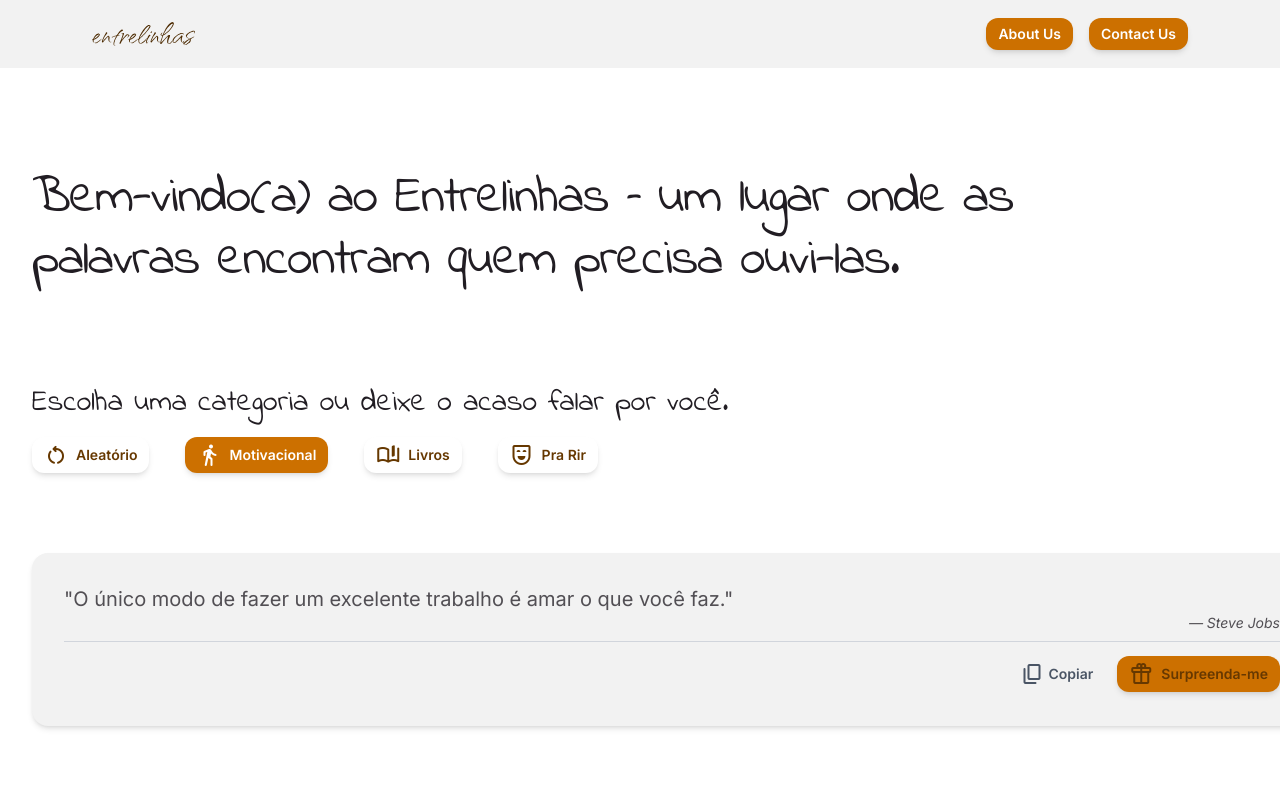
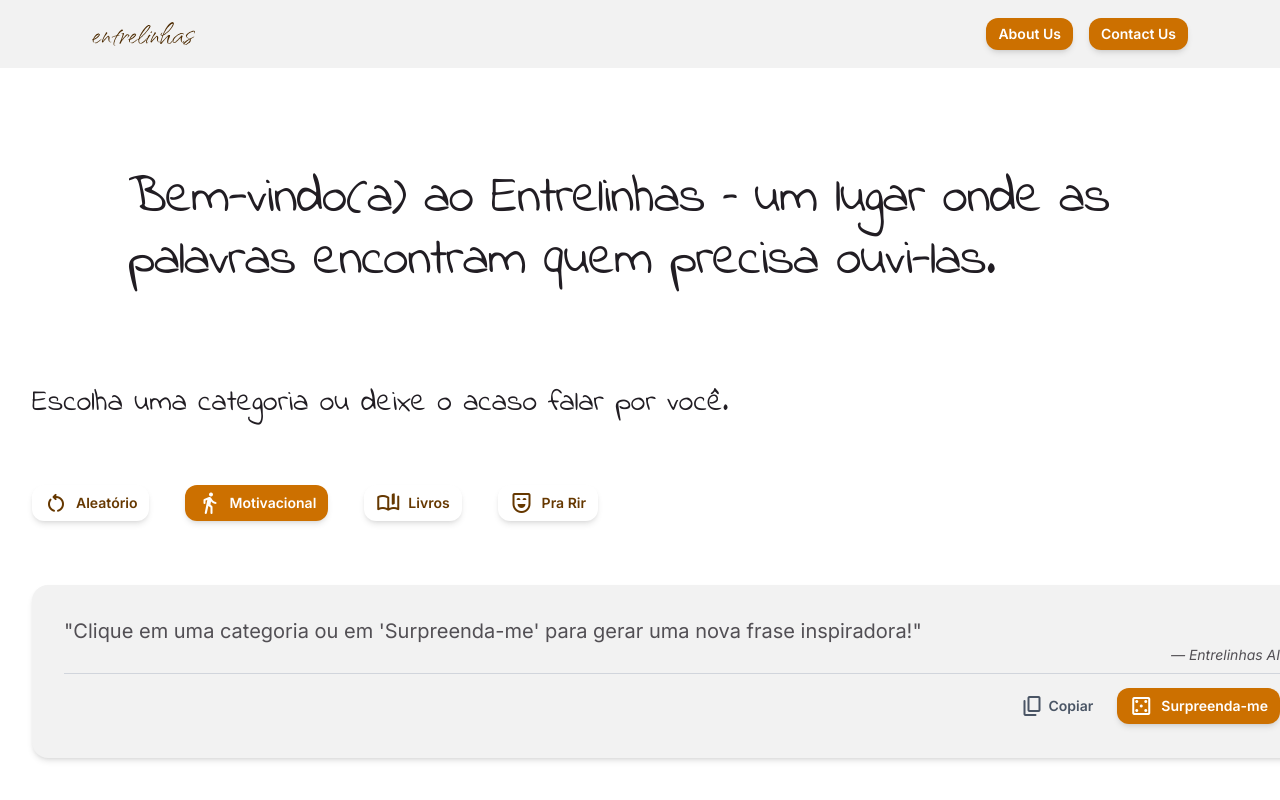
Before and after one commit to helena-antoni/entrelinhas, a React (Vite) app: page / in a window 1280 px wide. Shown: the top 800 px of the page. Built offline with nearby package versions, Linux system fonts and the light colour scheme.

Commit message:
feat(quote): Implement loading flow and refactor action buttons

```diff
--- a/src/components/QuoteCards.tsx
+++ b/src/components/QuoteCards.tsx
@@ -1,18 +1,30 @@
 import React from 'react';
 import LinkButton from './ui/LinkButton';
+import { Quote } from '../types';
+import CategoryButton from './CategoryButton';
+import ActionButton from './ui/ActionButton';
 
-interface QuoteCardProps {
+interface QuoteCardsProps {
     quote: Quote;
     onSurpriseMeClick: () => void;
     onCopyClick: () => void;
+    isLoading: boolean; // NOVO: Propriedade para controlar o estado
 }
 export interface Quote {
     text: string;
     author: string;
     categorySlug: string;
 }
-const QuoteCards: React.FC<QuoteCardsProps> = ({ quote, onSurpriseMeClick }) => {
 
+// Componente de carregamento (Spinner)
+const LoadingSpinner = () => (
+    <div className="flex flex-col items-center justify-center w-full min-h-[150px] text-[#CC7000]">
+        <span className="material-symbols-rounded text-4xl animate-spin">autorenew</span>
+        <p className="mt-2 text-sm font-semibold">Gerando inspiração...</p>
+    </div>
+);
+
+const QuoteCards: React.FC<QuoteCardsProps> = ({ quote, onSurpriseMeClick, onCopyClick, isLoading }) => {
 
     const cardClasses = `
         flex flex-col justify-between
@@ -29,7 +41,10 @@ const QuoteCards: React.FC<QuoteCardsProps> = ({ quote, onSurpriseMeClick }) =>
     return (
         <div className={cardClasses}>
 
-            {/* frase e autor */}
+            {isLoading ? (
+                <LoadingSpinner />
+            ) : (
+
             <div className="w-full bg-[#F2F2F2] ">
                 {/* Frase */}
                 <p className="
@@ -50,41 +65,35 @@ const QuoteCards: React.FC<QuoteCardsProps> = ({ quote, onSurpriseMeClick }) =>
                     — {quote.author}
                     </p>
                 </p>
-            </div>
+            </div>)}
 
 
             {/* botão copiar e surpreenda-me) */}
-            <div className="
+            <div className={`
                 w-full
                 flex justify-end items-center
                 border-t border-gray-300 pt-3 mt-2
                 gap-4
-            ">
+            ${isLoading ? 'opacity-50 pointer-events-none' : ''}
+            `}>
 
-                <button
-                    className="
-                        flex items-center gap-1
-                        text-sm font-semibold
-                        text-gray-600 hover:text-[#CC7000]
-                        transition duration-200
-                        p-2 rounded-lg
-                        flex-shrink-0
-                        min-w-fit
-                    "
+                {/* BOTÃO COPIAR (Agora é um ActionButton Secundário) */}
+                <ActionButton
+                    name="Copiar"
+                    icon="content_copy"
+                    onClick={onCopyClick}
+                    isPrimary={false} // Estilo secundário (cinza)
+                    disabled={isLoading}
+                />
 
-                >
-                    <span className="material-symbols-rounded text-base">content_copy</span>
-                    Copiar
-                </button>
-
-                <LinkButton
-                    href="#"
-                    variant="primary"
+                {/* BOTÃO SURPREENDA-ME (Agora é um ActionButton Primário) */}
+                <ActionButton
+                    name="Surpreenda-me"
+                    icon="casino"
                     onClick={onSurpriseMeClick}
-                >
-                    <span className="material-symbols-rounded text-base">featured_seasonal_and_gifts</span>
-                    Surpreenda-me
-                </LinkButton>
+                    isPrimary={true} // Estilo primário (ocre)
+                    disabled={isLoading}
+                />
 
             </div>
         </div>
--- a/src/components/layout/Main.tsx
+++ b/src/components/layout/Main.tsx
@@ -1,62 +1,93 @@
 import React, { useState } from 'react';
-
 import WelcomeSection from '../ui/WelcomeSection';
 import CategorySelector from '../ui/CategorySelector';
-import QuoteCard from '../QuoteCards';
+import QuoteCards from '../QuoteCards';
+
+import { Quote } from '../../types';
+import { categories } from '../data/categories';
 
 
-import { quotes } from '../data/quotes';
-import { Quote } from '../types/index';
+const initialQuote: Quote = {
+    text: "Clique em uma categoria ou em 'Surpreenda-me' para gerar uma nova frase inspiradora!",
+    author: "Entrelinhas AI",
+};
+
+const Main: React.FC = () => {
+    const [activeCategorySlug, setActiveCategorySlug] = useState<string>(categories[0].slug);
+    const [currentQuote, setCurrentQuote] = useState<Quote>(initialQuote);
+    // NOVO: Estado de carregamento
+    const [isLoading, setIsLoading] = useState<boolean>(false);
+
+    // [TEMPORÁRIO] Handler para Copiar
+    const handleCopyClick = () => {
+        console.log('Ação de copiar!');
+        alert("Ação de copiar será implementada no Ponto 16!");
+    };
 
 
+    // FUNÇÃO ASSÍNCRONA DE SIMULAÇÃO (Ponto 13)
+    const simulateQuoteGeneration = (slug: string) => {
+        // 1. Inicia o Carregamento
+        setIsLoading(true);
+        console.log(`Buscando frase para a categoria: ${slug}`);
 
-const Main: React.FC = () => {
-
-  const [selectedCategory, setSelectedCategory] = useState<string>('motivational');
+        // 2. Simula o atraso de 1.5s
+        setTimeout(() => {
+            // 3. Atualiza a frase e finaliza o carregamento
+            setCurrentQuote({
+                text: `Nova frase gerada para ${slug.toUpperCase()}. Status: PRONTO!`,
+                author: "Gemini Simulado",
+            });
+            setIsLoading(false);
+        }, 1500);
+    };
 
 
-  const getFilteredQuote = (categorySlug: string): Quote | undefined => {
+    // Handler de Seleção de Categoria
+    const handleCategorySelect = (slug: string) => {
+        setActiveCategorySlug(slug);
+        simulateQuoteGeneration(slug);
+    };
 
-    if (categorySlug === 'random') {
-          const randomIndex = Math.floor(Math.random() * quotes.length);
-          return quotes[randomIndex];
-      }
-
-      return quotes.find(q => q.categorySlug === categorySlug);
-  };
-
-
-  const activeQuote = getFilteredQuote(selectedCategory);
+    // Handler para o botão "Surpreenda-me"
+    const handleSurpriseMe = () => {
+        simulateQuoteGeneration('random');
+    };
 
   return (
     <>
 
-      <main className="w-full min-h-screen flex flex-col bg-white items-left pt-1
-        max-w-[1440px] mx-auto px-4 sm:px-6 md:px-8 pb-16
+      <main className="w-full min-h-screen flex flex-col bg-white items-center pt-1 max-w-7xl mx-auto
+      px-4 sm:px-6 md:px-8 pb-16
       ">
 
         <WelcomeSection />
 
-        <section className="container flex flex-col  max-w-7xl ">
+        {/*cards*/}
+        <section className="container flex flex-col ">
 
           <p className="md:text-3xl  max-full
            font-indie  text-3xl font-normal  text-[#211D23] text-left">
             Escolha uma categoria ou deixe o acaso falar por você.
           </p>
 
-          <CategorySelector
-            onSelect={setSelectedCategory}
-          />
+          {/* Seletor de Categorias */}
+            <div className="w-full mt-8 sm:mt-10 md:mt-12">
+                <CategorySelector
+                    onSelect={handleCategorySelect}
+                />
+            </div>
 
-          <div className="w-full mt-12 mb-24 max-w-3xl">
-            {activeQuote ? (
-                <QuoteCard quote={activeQuote} />
-            ) : (
-                <p className="text-center text-lg text-gray-500">
-                    Selecione uma categoria ou adicione mais frases.
-                </p>
-            )}
-          </div>
+
+          {/* Card da Frase */}
+            <div className="w-full mt-8">
+                <QuoteCards
+                    quote={currentQuote}
+                    onSurpriseMeClick={handleSurpriseMe}
+                    onCopyClick={handleCopyClick}
+                    isLoading={isLoading} // PASSANDO O ESTADO DE CARREGAMENTO
+                />
+            </div>
 
         </section>
       </main>
--- /dev/null
+++ b/src/components/ui/ActionButton.tsx
@@ -0,0 +1,50 @@
+// src/components/ui/ActionButton.tsx
+
+import React from 'react';
+import { SECONDARY_BUTTON_CLASSES } from '../../utils/styleUtils';
+
+interface ActionButtonProps {
+    name: string;
+    icon: string;
+    onClick: () => void;
+    isPrimary?: boolean; // True para Surpreenda-me, False para Copiar
+    disabled?: boolean;
+}
+
+const ActionButton: React.FC<ActionButtonProps> = ({
+    name,
+    icon,
+    onClick,
+    isPrimary = false,
+    disabled = false
+}) => {
+
+    // 1. Estilização: Baseada no tipo de botão
+    const baseClasses = isPrimary
+        ? SECONDARY_BUTTON_CLASSES // Estilo Ocre (Primário)
+        : `
+            flex items-center gap-1
+            text-sm font-semibold
+            text-gray-600 hover:text-[#CC7000]
+            transition duration-200
+            p-2 rounded-lg
+        `;
+
+    return (
+        <button
+            onClick={onClick}
+            type="button"
+            className={`
+                ${baseClasses}
+                flex-shrink-0
+                ${disabled ? 'opacity-50 cursor-not-allowed' : ''}
+            `}
+            disabled={disabled}
+        >
+            <span className="material-symbols-rounded text-base">{icon}</span>
+            {name}
+        </button>
+    );
+};
+
+export default ActionButton;
--- a/src/components/ui/CategorySelector.tsx
+++ b/src/components/ui/CategorySelector.tsx
@@ -1,3 +1,4 @@
+
 import React, { useState } from 'react';
 
 import { categories } from '../data/categories';
```
